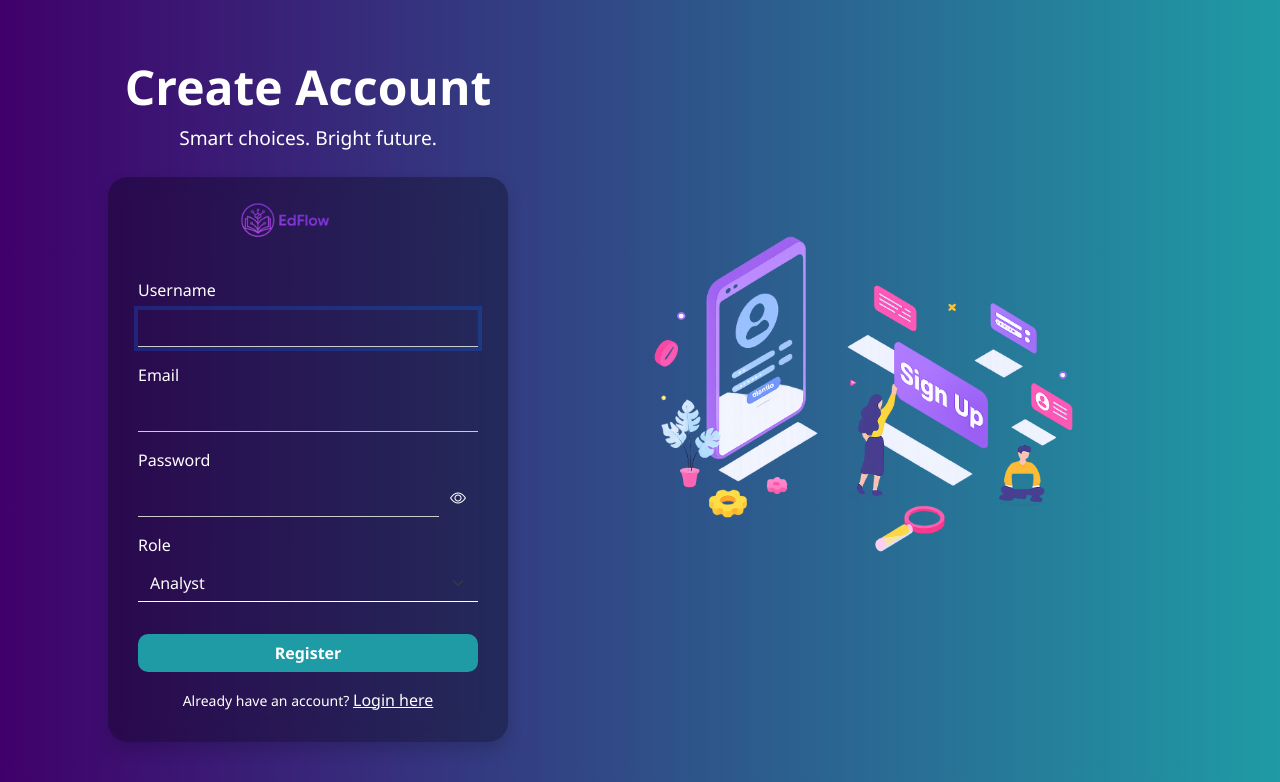
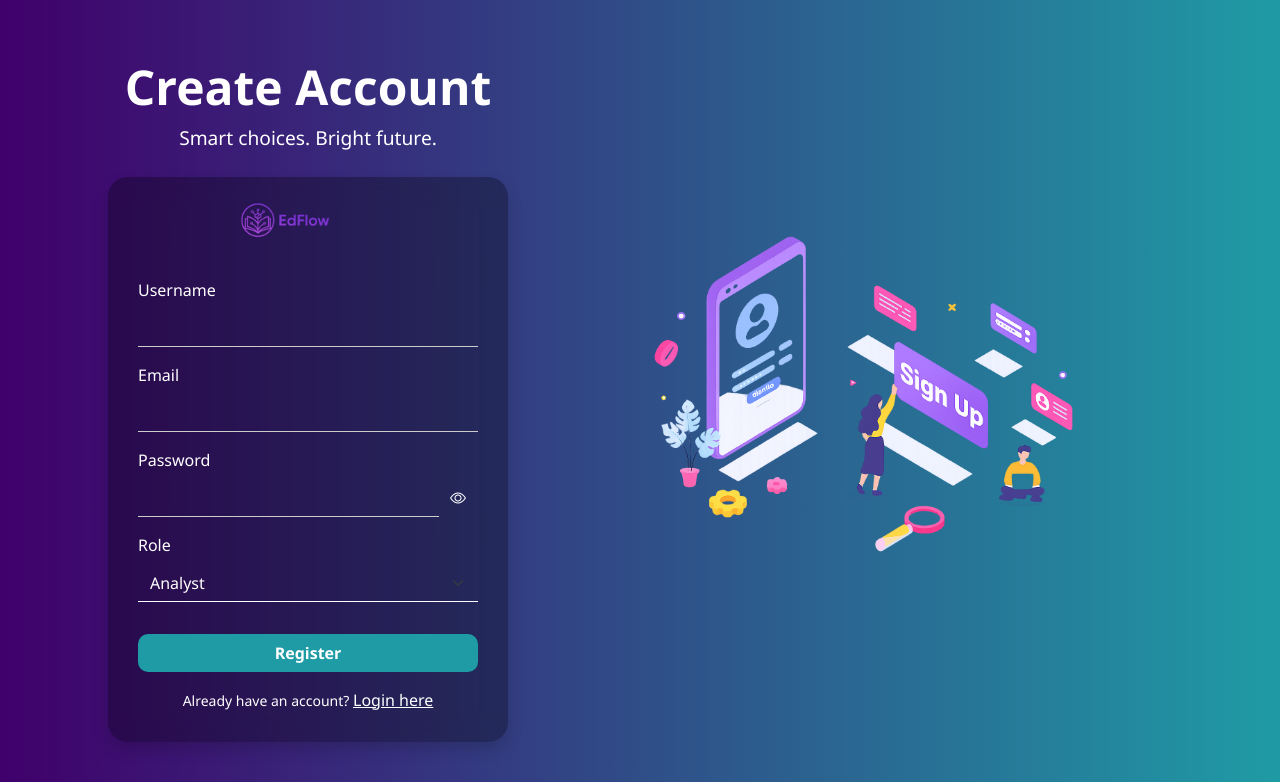
Before and after one commit to engumairahmed/EdFlow, a Flask app: page /auth/register in a window 1280 px wide, with the restyled element focused. Shown: the top 782 px of the page. Run offline with Flask 3, Linux system fonts and the light colour scheme; parts of the project's set-up code (start-up, migrations or seed data) failed here and were passed over.

Commit message:
auth_styling_update
input fields sy removed kiye he borderbox

```diff
--- a/app/templates/auth/forgot.html
+++ b/app/templates/auth/forgot.html
@@ -12,6 +12,11 @@
   body {
     overflow: hidden;
   }
+  .form-control:focus {
+    box-shadow: none !important;
+    border-color: #ccc !important;
+    outline: 0 !important;
+}
 </style>
 <body
   style="margin:0; font-family: 'Segoe UI', sans-serif; background: linear-gradient(to right, #40006B, #1f9ba5); color: white;">
--- a/app/templates/auth/login.html
+++ b/app/templates/auth/login.html
@@ -23,6 +23,11 @@
   .form-check-input:hover {
     cursor: pointer;
   }
+  .form-control:focus {
+    box-shadow: none !important;
+    border-color: #ccc !important;
+    outline: 0 !important;
+}
 </style>
 
 <body style="margin:0; font-family: 'Segoe UI', sans-serif; background: linear-gradient(to right, #40006B, #1f9ba5); color: white;">
--- a/app/templates/auth/register.html
+++ b/app/templates/auth/register.html
@@ -13,6 +13,11 @@
   body {
     overflow: hidden;
   }
+  .form-control:focus {
+    box-shadow: none !important;
+    border-color: #ccc !important;
+    outline: 0 !important;
+}
 </style>
 
 <body
```
Also changed, not shown: app/templates/auth/reset_password.html (+7 -0 lines), app/templates/auth/verify-email.html (+7 -0 lines).
